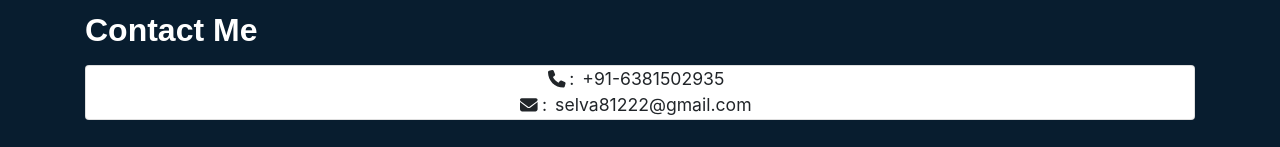
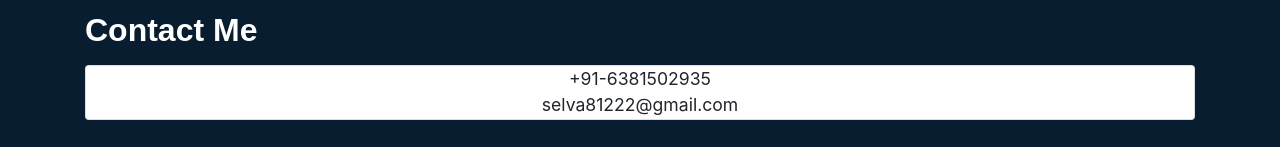
Before and after one commit to selvakumar-MERN/selvakumar-portfolio, a React (Create React App) app: page / in a window 1280 px wide. Shown: the part 3126-3273 px from the top of the page. Built offline with nearby package versions, Linux system fonts and the light colour scheme.

Commit message:
Update Contact.js

```diff
--- a/src/Components/Contact/Contact.js
+++ b/src/Components/Contact/Contact.js
@@ -1,6 +1,5 @@
 import React from 'react';
-import { FontAwesomeIcon } from '@fortawesome/react-fontawesome'
-import { faEnvelope, faPhone } from '@fortawesome/free-solid-svg-icons';
+
 
 function Contact(props) {
     return (
@@ -13,10 +12,10 @@ function Contact(props) {
                           <div className='card h-100' >
                             <div className='d-flex flex-column justify-content-center align-items-center' style={{fontSize:'1.1rem'}}>
                                      <div>
-                                        <FontAwesomeIcon icon={faPhone} className='pr-1' />:<span  className='p-2'>+91-6381502935</span>
+                                        <span  className='p-2'>+91-6381502935</span>
                                      </div>
                                      <div>
-                                        <FontAwesomeIcon icon={faEnvelope} className='pr-1'/>:<span  className='p-2'>selva81222@gmail.com</span>
+                                        <span  className='p-2'>selva81222@gmail.com</span>
                                      </div>
                             </div>
 
```
